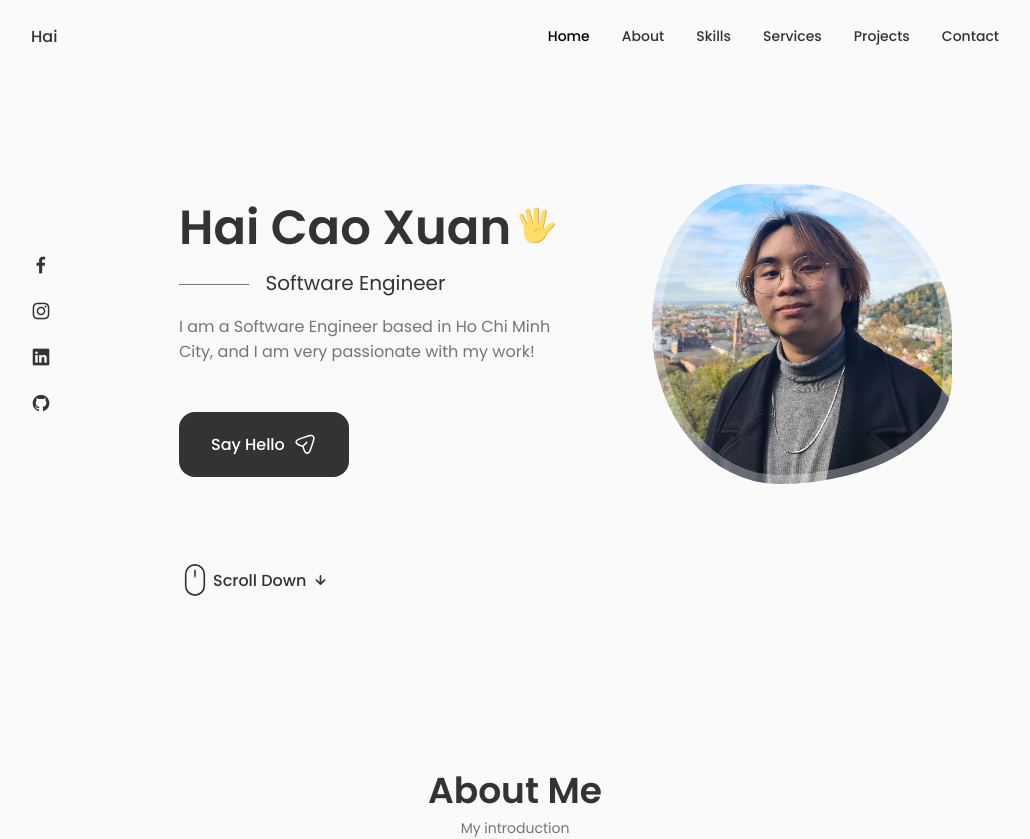
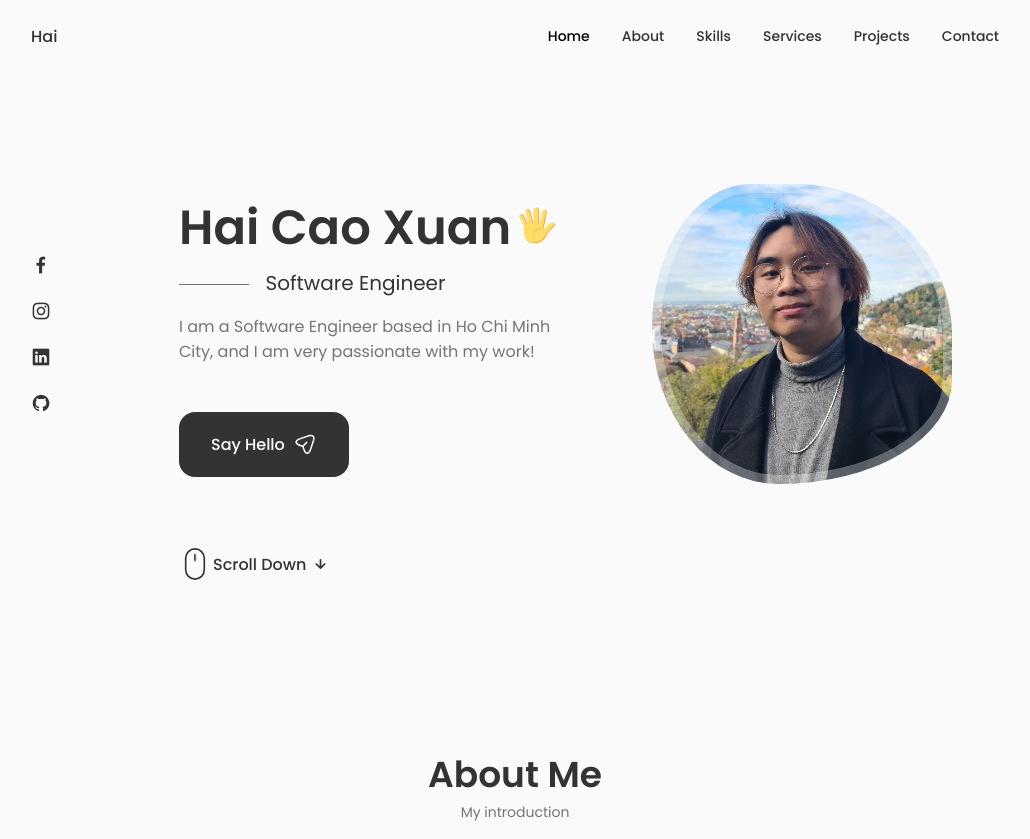
Before and after one commit to SShindow/portfolio, a React (Create React App) app: page / in a window 1280 px wide. Shown: the top 839 px of the page, without its empty margins (125-1155 px from the left). Built offline with nearby package versions, Linux system fonts and the light colour scheme.

Commit message:
scroll-fix

```diff
--- a/src/components/home/home.css
+++ b/src/components/home/home.css
@@ -1,5 +1,5 @@
 .home__container{
-    row-gap: 5rem;
+    row-gap: 4rem;
 }
 
 .home__content{
```
